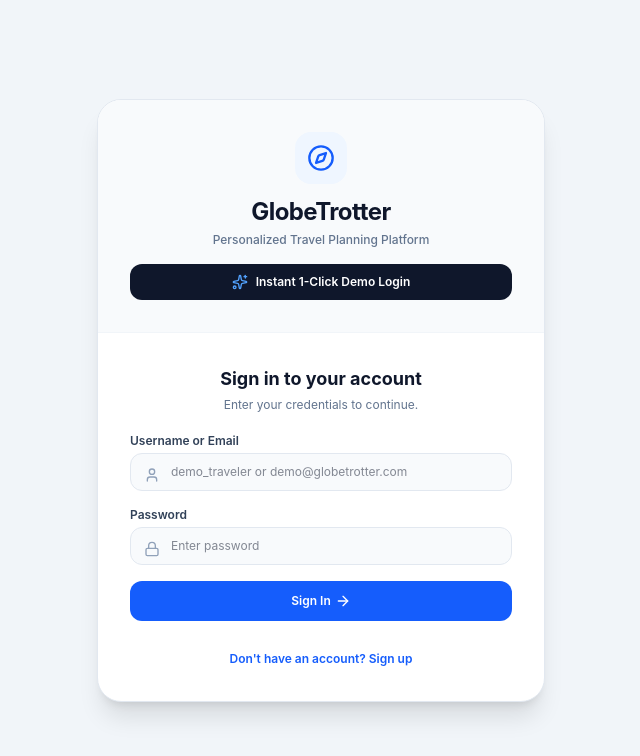
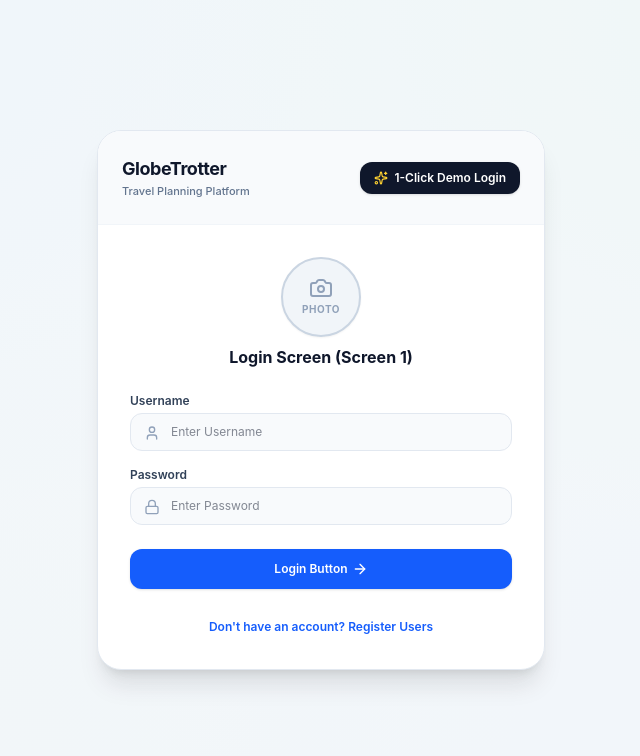
Before and after one commit to Luffy2770/-Globe_Trotter_, a React (Vite) app in the folder frontend/: page / in a window 1280 px wide. Shown: the top 756 px of the page, without its empty margins (319-959 px from the left). Built offline with nearby package versions, Linux system fonts and the light colour scheme.

Commit message:
Redesign AuthPage to match exact wireframe structure for Login Screen 1 and Registration Screen 2

```diff
--- a/frontend/src/pages/AuthPage.tsx
+++ b/frontend/src/pages/AuthPage.tsx
@@ -1,6 +1,6 @@
 import React, { useState } from 'react';
 import { authApi } from '../services/api';
-import { Compass, User, Lock, Mail, Sparkles, AlertCircle, ArrowRight } from 'lucide-react';
+import { User, Lock, Mail, Phone, MapPin, Globe, Sparkles, AlertCircle, ArrowRight, Camera } from 'lucide-react';
 
 interface AuthPageProps {
   onLoginSuccess: (user: any, token: string) => void;
@@ -19,11 +19,14 @@ export const AuthPage: React.FC<AuthPageProps> = ({ onLoginSuccess }) => {
     username_or_email: '',
     first_name: '',
     last_name: '',
+    phone_number: '',
+    photo_url: '',
     city: '',
     country: '',
+    additional_info: '',
   });
 
-  const handleChange = (e: React.ChangeEvent<HTMLInputElement>) => {
+  const handleChange = (e: React.ChangeEvent<HTMLInputElement | HTMLTextAreaElement>) => {
     setFormData({ ...formData, [e.target.name]: e.target.value });
     setFieldErrors({ ...fieldErrors, [e.target.name]: '' });
     setGeneralError('');
@@ -138,35 +141,41 @@ export const AuthPage: React.FC<AuthPageProps> = ({ onLoginSuccess }) => {
   };
 
   return (
-    <div className="min-h-screen bg-slate-100 flex flex-col items-center justify-center p-4">
-      <div className="w-full max-w-md bg-white border border-slate-200 rounded-3xl shadow-xl overflow-hidden">
-        <div className="p-8 text-center bg-slate-50 border-b border-slate-100">
-          <div className="inline-flex p-3 rounded-2xl bg-blue-50 text-blue-600 mb-3">
-            <Compass className="w-7 h-7" />
+    <div className="min-h-screen bg-slate-100/60 flex items-center justify-center p-4">
+      <div className={`w-full ${isLogin ? 'max-w-md' : 'max-w-xl'} bg-white border border-slate-200 rounded-3xl shadow-xl transition-all duration-300 overflow-hidden`}>
+
+        {/* Top Header & Demo Login Bar */}
+        <div className="p-6 text-center bg-slate-50 border-b border-slate-100 flex items-center justify-between">
+          <div className="text-left">
+            <h1 className="text-lg font-bold text-slate-900 tracking-tight">GlobeTrotter</h1>
+            <p className="text-[11px] text-slate-500 font-medium">Travel Planning Platform</p>
           </div>
-          <h1 className="text-2xl font-bold text-slate-900 tracking-tight">GlobeTrotter</h1>
-          <p className="text-xs text-slate-500 mt-1 font-medium">Personalized Travel Planning Platform</p>
-
-          <div className="mt-4">
           <button
             onClick={handleDemoLogin}
             disabled={loading}
-              className="w-full py-2.5 px-4 bg-slate-900 hover:bg-slate-800 text-white rounded-xl text-xs font-semibold flex items-center justify-center space-x-2 transition"
+            className="py-2 px-3.5 bg-slate-900 hover:bg-slate-800 text-white rounded-xl text-xs font-semibold flex items-center space-x-1.5 shadow-sm transition active:scale-[0.98]"
           >
-              <Sparkles className="w-4 h-4 text-blue-400" />
-              <span>Instant 1-Click Demo Login</span>
+            <Sparkles className="w-3.5 h-3.5 text-amber-300" />
+            <span>1-Click Demo Login</span>
           </button>
         </div>
+
+        <div className="p-8 space-y-6">
+          {/* Wireframe Circular Photo Placeholder */}
+          <div className="flex flex-col items-center justify-center space-y-2">
+            <div className="w-20 h-20 rounded-full bg-slate-100 border-2 border-slate-300 flex flex-col items-center justify-center text-slate-400 overflow-hidden relative shadow-xs">
+              {formData.photo_url ? (
+                <img src={formData.photo_url} alt="Photo" className="w-full h-full object-cover" />
+              ) : (
+                <>
+                  <Camera className="w-6 h-6 text-slate-400 mb-0.5" />
+                  <span className="text-[10px] font-bold tracking-wider uppercase text-slate-400">Photo</span>
+                </>
+              )}
             </div>
-
-        <div className="p-8 space-y-5">
-          <div className="text-center">
-            <h2 className="text-lg font-bold text-slate-900">
-              {isLogin ? 'Sign in to your account' : 'Create a new account'}
+            <h2 className="text-base font-bold text-slate-900">
+              {isLogin ? 'Login Screen (Screen 1)' : 'Registration Screen (Screen 2)'}
             </h2>
-            <p className="text-xs text-slate-500 mt-1">
-              {isLogin ? 'Enter your credentials to continue.' : 'Fill in your details to get started.'}
-            </p>
           </div>
 
           {generalError && (
@@ -177,16 +186,17 @@ export const AuthPage: React.FC<AuthPageProps> = ({ onLoginSuccess }) => {
           )}
 
           {isLogin ? (
+            /* Screen 1: Login Form */
             <form onSubmit={handleLoginSubmit} className="space-y-4">
               <div>
-                <label className="block text-xs font-semibold text-slate-700 mb-1">Username or Email</label>
+                <label className="block text-xs font-semibold text-slate-700 mb-1">Username</label>
                 <div className="relative">
-                  <User className="w-4 h-4 absolute left-3.5 top-3.5 text-slate-400" />
+                  <User className="w-4 h-4 absolute left-3.5 top-3 text-slate-400" />
                   <input
                     type="text"
                     name="username_or_email"
                     required
-                    placeholder="demo_traveler or demo@globetrotter.com"
+                    placeholder="Enter Username"
                     value={formData.username_or_email}
                     onChange={handleChange}
                     className={`w-full bg-slate-50 border ${
@@ -202,12 +212,12 @@ export const AuthPage: React.FC<AuthPageProps> = ({ onLoginSuccess }) => {
               <div>
                 <label className="block text-xs font-semibold text-slate-700 mb-1">Password</label>
                 <div className="relative">
-                  <Lock className="w-4 h-4 absolute left-3.5 top-3.5 text-slate-400" />
+                  <Lock className="w-4 h-4 absolute left-3.5 top-3 text-slate-400" />
                   <input
                     type="password"
                     name="password"
                     required
-                    placeholder="Enter password"
+                    placeholder="Enter Password"
                     value={formData.password}
                     onChange={handleChange}
                     className={`w-full bg-slate-50 border ${
@@ -220,14 +230,16 @@ export const AuthPage: React.FC<AuthPageProps> = ({ onLoginSuccess }) => {
                 )}
               </div>
 
+              <div className="pt-2">
                 <button
                   type="submit"
                   disabled={loading}
-                className="w-full py-3 bg-blue-600 hover:bg-blue-500 text-white font-semibold rounded-xl text-xs flex items-center justify-center space-x-1 transition"
+                  className="w-full py-3 bg-blue-600 hover:bg-blue-500 text-white font-semibold rounded-xl text-xs flex items-center justify-center space-x-1 shadow-sm transition active:scale-[0.98]"
                 >
-                <span>{loading ? 'Signing in...' : 'Sign In'}</span>
+                  <span>{loading ? 'Logging in...' : 'Login Button'}</span>
                   <ArrowRight className="w-4 h-4" />
                 </button>
+              </div>
 
               <div className="text-center pt-2">
                 <button
@@ -235,22 +247,24 @@ export const AuthPage: React.FC<AuthPageProps> = ({ onLoginSuccess }) => {
                   onClick={() => { setIsLogin(false); setGeneralError(''); setFieldErrors({}); }}
                   className="text-xs text-blue-600 hover:underline font-semibold"
                 >
-                  Don't have an account? Sign up
+                  Don't have an account? Register Users
                 </button>
               </div>
             </form>
           ) : (
-            <form onSubmit={handleRegisterSubmit} className="space-y-3">
-              <div className="grid grid-cols-2 gap-2">
+            /* Screen 2: Registration Form (Matching Wireframe Grid) */
+            <form onSubmit={handleRegisterSubmit} className="space-y-4">
+              <div className="border border-slate-200 rounded-2xl p-4 bg-slate-50/50 space-y-3">
+                <div className="grid grid-cols-1 sm:grid-cols-2 gap-3">
                   <div>
                     <label className="block text-xs font-semibold text-slate-700 mb-1">First Name</label>
                     <input
                       type="text"
                       name="first_name"
-                    placeholder="Meet"
+                      placeholder="First Name"
                       value={formData.first_name}
                       onChange={handleChange}
-                    className="w-full bg-slate-50 border border-slate-200 rounded-xl px-3 py-2 text-xs text-slate-900 focus:outline-none focus:border-blue-500"
+                      className="w-full bg-white border border-slate-200 rounded-xl px-3 py-2 text-xs text-slate-900 focus:outline-none focus:border-blue-500"
                     />
                   </div>
                   <div>
@@ -258,32 +272,15 @@ export const AuthPage: React.FC<AuthPageProps> = ({ onLoginSuccess }) => {
                     <input
                       type="text"
                       name="last_name"
-                    placeholder="Kotecha"
+                      placeholder="Last Name"
                       value={formData.last_name}
                       onChange={handleChange}
-                    className="w-full bg-slate-50 border border-slate-200 rounded-xl px-3 py-2 text-xs text-slate-900 focus:outline-none focus:border-blue-500"
+                      className="w-full bg-white border border-slate-200 rounded-xl px-3 py-2 text-xs text-slate-900 focus:outline-none focus:border-blue-500"
                     />
                   </div>
                 </div>
 
-              <div>
-                <label className="block text-xs font-semibold text-slate-700 mb-1">Username *</label>
-                <input
-                  type="text"
-                  name="username"
-                  required
-                  placeholder="meetkotecha"
-                  value={formData.username}
-                  onChange={handleChange}
-                  className={`w-full bg-slate-50 border ${
-                    fieldErrors.username ? 'border-rose-400' : 'border-slate-200'
-                  } rounded-xl px-3 py-2 text-xs text-slate-900 focus:outline-none focus:border-blue-500`}
-                />
-                {fieldErrors.username && (
-                  <p className="mt-1 text-[11px] text-rose-500 font-medium">{fieldErrors.username}</p>
-                )}
-              </div>
-
+                <div className="grid grid-cols-1 sm:grid-cols-2 gap-3">
                   <div>
                     <label className="block text-xs font-semibold text-slate-700 mb-1">Email Address *</label>
                     <div className="relative">
@@ -292,10 +289,10 @@ export const AuthPage: React.FC<AuthPageProps> = ({ onLoginSuccess }) => {
                         type="email"
                         name="email"
                         required
-                    placeholder="meet@example.com"
+                        placeholder="Email Address"
                         value={formData.email}
                         onChange={handleChange}
-                    className={`w-full bg-slate-50 border ${
+                        className={`w-full bg-white border ${
                           fieldErrors.email ? 'border-rose-400' : 'border-slate-200'
                         } rounded-xl pl-8 pr-3 py-2 text-xs text-slate-900 focus:outline-none focus:border-blue-500`}
                       />
@@ -306,17 +303,82 @@ export const AuthPage: React.FC<AuthPageProps> = ({ onLoginSuccess }) => {
                   </div>
 
                   <div>
+                    <label className="block text-xs font-semibold text-slate-700 mb-1">Phone Number</label>
+                    <div className="relative">
+                      <Phone className="w-3.5 h-3.5 absolute left-3 top-2.5 text-slate-400" />
+                      <input
+                        type="text"
+                        name="phone_number"
+                        placeholder="Phone Number"
+                        value={formData.phone_number}
+                        onChange={handleChange}
+                        className="w-full bg-white border border-slate-200 rounded-xl pl-8 pr-3 py-2 text-xs text-slate-900 focus:outline-none focus:border-blue-500"
+                      />
+                    </div>
+                  </div>
+                </div>
+
+                <div className="grid grid-cols-1 sm:grid-cols-2 gap-3">
+                  <div>
+                    <label className="block text-xs font-semibold text-slate-700 mb-1">City</label>
+                    <div className="relative">
+                      <MapPin className="w-3.5 h-3.5 absolute left-3 top-2.5 text-slate-400" />
+                      <input
+                        type="text"
+                        name="city"
+                        placeholder="City"
+                        value={formData.city}
+                        onChange={handleChange}
+                        className="w-full bg-white border border-slate-200 rounded-xl pl-8 pr-3 py-2 text-xs text-slate-900 focus:outline-none focus:border-blue-500"
+                      />
+                    </div>
+                  </div>
+                  <div>
+                    <label className="block text-xs font-semibold text-slate-700 mb-1">Country</label>
+                    <div className="relative">
+                      <Globe className="w-3.5 h-3.5 absolute left-3 top-2.5 text-slate-400" />
+                      <input
+                        type="text"
+                        name="country"
+                        placeholder="Country"
+                        value={formData.country}
+                        onChange={handleChange}
+                        className="w-full bg-white border border-slate-200 rounded-xl pl-8 pr-3 py-2 text-xs text-slate-900 focus:outline-none focus:border-blue-500"
+                      />
+                    </div>
+                  </div>
+                </div>
+
+                <div>
+                  <label className="block text-xs font-semibold text-slate-700 mb-1">Username *</label>
+                  <input
+                    type="text"
+                    name="username"
+                    required
+                    placeholder="Choose Username"
+                    value={formData.username}
+                    onChange={handleChange}
+                    className={`w-full bg-white border ${
+                      fieldErrors.username ? 'border-rose-400' : 'border-slate-200'
+                    } rounded-xl px-3 py-2 text-xs text-slate-900 focus:outline-none focus:border-blue-500`}
+                  />
+                  {fieldErrors.username && (
+                    <p className="mt-1 text-[11px] text-rose-500 font-medium">{fieldErrors.username}</p>
+                  )}
+                </div>
+
+                <div>
                   <label className="block text-xs font-semibold text-slate-700 mb-1">
-                  Password * (Requires uppercase, number, & special char @, $, #)
+                    Password * (Min 6 chars, uppercase, number, & special char @, $, #)
                   </label>
                   <input
                     type="password"
                     name="password"
                     required
-                  placeholder="e.g. Meet123@"
+                    placeholder="Enter Password"
                     value={formData.password}
                     onChange={handleChange}
-                  className={`w-full bg-slate-50 border ${
+                    className={`w-full bg-white border ${
                       fieldErrors.password ? 'border-rose-400' : 'border-slate-200'
                     } rounded-xl px-3 py-2 text-xs text-slate-900 focus:outline-none focus:border-blue-500`}
                   />
@@ -325,38 +387,28 @@ export const AuthPage: React.FC<AuthPageProps> = ({ onLoginSuccess }) => {
                   )}
                 </div>
 
-              <div className="grid grid-cols-2 gap-2">
                 <div>
-                  <label className="block text-xs font-semibold text-slate-700 mb-1">City</label>
-                  <input
-                    type="text"
-                    name="city"
-                    placeholder="Tokyo"
-                    value={formData.city}
+                  <label className="block text-xs font-semibold text-slate-700 mb-1">Additional Information ....</label>
+                  <textarea
+                    name="additional_info"
+                    rows={3}
+                    placeholder="Additional Information ...."
+                    value={formData.additional_info}
                     onChange={handleChange}
-                    className="w-full bg-slate-50 border border-slate-200 rounded-xl px-3 py-2 text-xs text-slate-900 focus:outline-none focus:border-blue-500"
-                  />
-                </div>
-                <div>
-                  <label className="block text-xs font-semibold text-slate-700 mb-1">Country</label>
-                  <input
-                    type="text"
-                    name="country"
-                    placeholder="Japan"
-                    value={formData.country}
-                    onChange={handleChange}
-                    className="w-full bg-slate-50 border border-slate-200 rounded-xl px-3 py-2 text-xs text-slate-900 focus:outline-none focus:border-blue-500"
+                    className="w-full bg-white border border-slate-200 rounded-xl px-3 py-2 text-xs text-slate-900 focus:outline-none focus:border-blue-500 resize-none"
                   />
                 </div>
               </div>
 
+              <div className="pt-2">
                 <button
                   type="submit"
                   disabled={loading}
-                className="w-full mt-2 py-3 bg-blue-600 hover:bg-blue-500 text-white font-semibold rounded-xl text-xs transition"
+                  className="w-full py-3 bg-blue-600 hover:bg-blue-500 text-white font-semibold rounded-xl text-xs shadow-sm transition active:scale-[0.98]"
                 >
-                {loading ? 'Registering...' : 'Create Account'}
+                  {loading ? 'Registering...' : 'Register Users'}
                 </button>
+              </div>
 
               <div className="text-center pt-2">
                 <button
@@ -364,7 +416,7 @@ export const AuthPage: React.FC<AuthPageProps> = ({ onLoginSuccess }) => {
                   onClick={() => { setIsLogin(true); setGeneralError(''); setFieldErrors({}); }}
                   className="text-xs text-blue-600 hover:underline font-semibold"
                 >
-                  Already have an account? Sign in
+                  Already have an account? Login Screen
                 </button>
               </div>
             </form>
```
Lines whose indentation alone changed are shown as unchanged.
